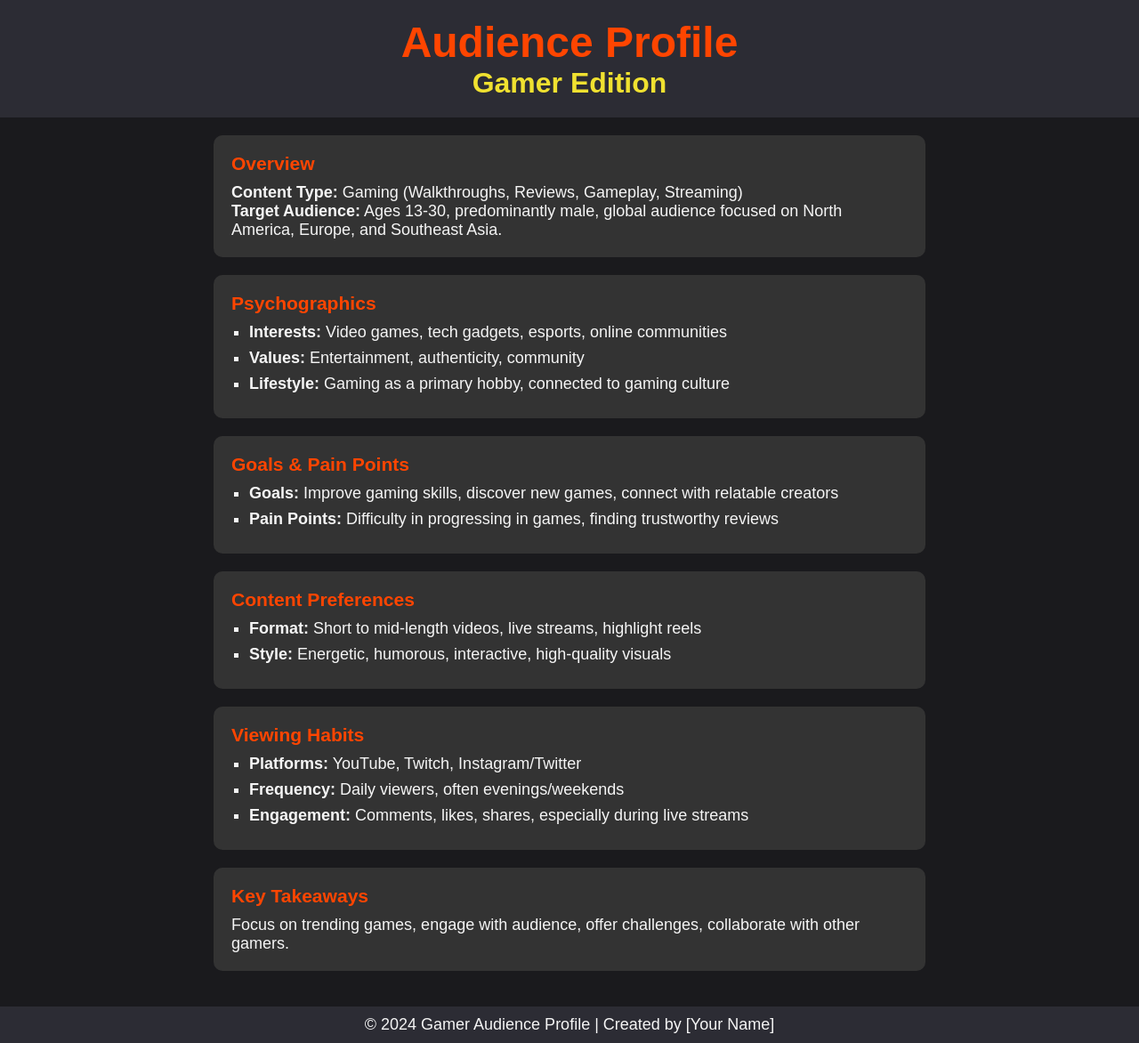
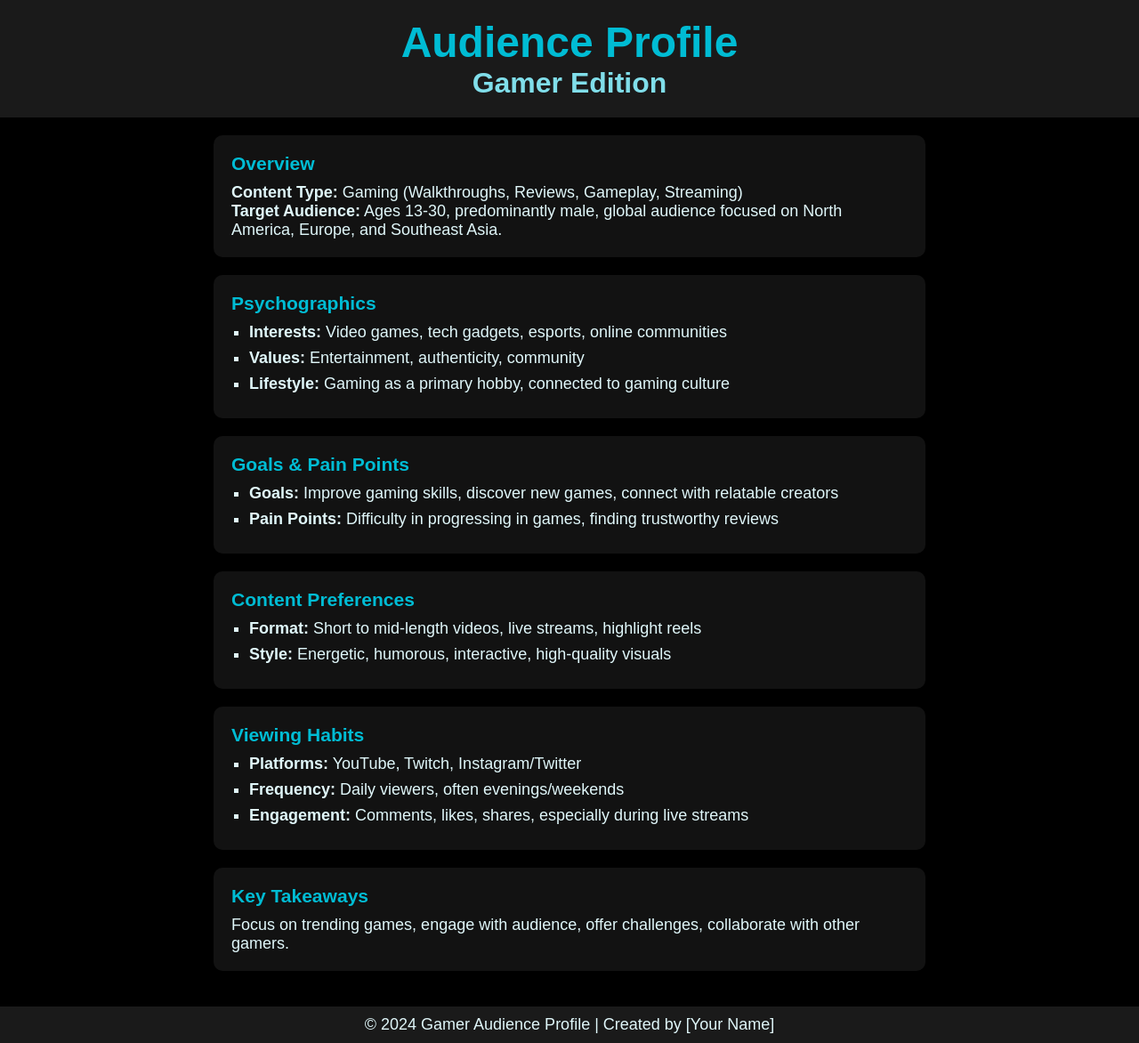
Before and after one commit to testarosssa1/test, a plain HTML site: page index.html in a window 1280 px wide. Shown: the whole page at 89% size. Drawn offline with Linux system fonts and the light colour scheme.

Commit message:
Update style.css

```diff
--- a/style.css
+++ b/style.css
@@ -6,8 +6,8 @@
 
 body {
     font-family: Arial, sans-serif;
-    background-color: #1a1a1d;
-    color: #f5f5f5;
+    background-color: #000000;  /* Black background */
+    color: #e0f7fa;  /* Light blue text */
     display: flex;
     flex-direction: column;
     align-items: center;
@@ -16,18 +16,18 @@ body {
 header {
     text-align: center;
     padding: 20px;
-    background-color: #2c2c34;
+    background-color: #1a1a1a;  /* Dark gray for header background */
     width: 100%;
 }
 
 header h1 {
     font-size: 2.5rem;
-    color: #ff4500;
+    color: #00bcd4;  /* Light blue for header title */
 }
 
 header h2 {
     font-size: 1.5rem;
-    color: #f0e130;
+    color: #80deea;  /* Lighter blue for subtitle */
 }
 
 main {
@@ -36,14 +36,14 @@ main {
 }
 
 section {
-    background-color: #333;
+    background-color: #121212;  /* Black with a hint of gray for sections */
     margin: 20px 0;
     padding: 20px;
     border-radius: 10px;
 }
 
 h3 {
-    color: #ff4500;
+    color: #00bcd4;  /* Light blue for section titles */
     margin-bottom: 10px;
 }
 
@@ -60,8 +60,8 @@ footer {
     padding: 10px;
     width: 100%;
     text-align: center;
-    background-color: #2c2c34;
-    color: #f5f5f5;
+    background-color: #1a1a1a;  /* Dark gray for footer */
+    color: #e0f7fa;  /* Light blue for footer text */
     margin-top: 20px;
 }
 
```
